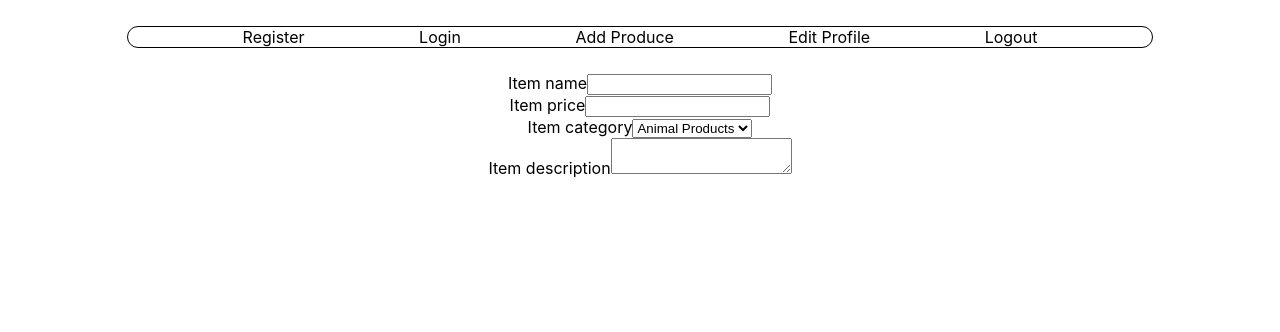
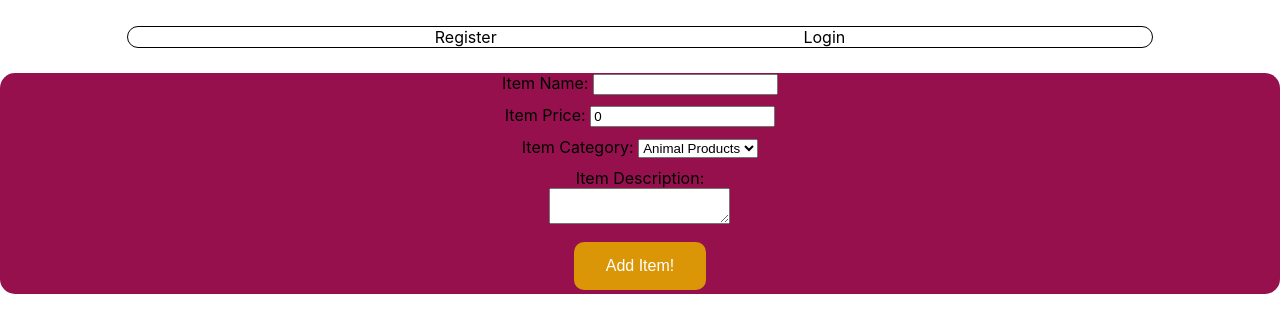
Before and after one commit to ChristopherHenao/marketplace-frontend, a React (Create React App) app: page /add-produce in a window 1280 px wide. Shown: the top 332 px of the page. Built offline with nearby package versions, Linux system fonts and the light colour scheme.

Commit message:
render corrct navBar links when logged in, added some styling and functionality to addItem form, current 500 error when trying to add new item

```diff
--- a/src/App.css
+++ b/src/App.css
@@ -127,3 +127,41 @@
   margin: 4px 2px;
   cursor: pointer;
 }
+
+/* Add Item Form Styling */
+
+#addItemFormContainer {
+  background-color:rgb(150, 16, 78);
+  border-radius: 15px;
+  display:flex;
+  flex-direction:column;
+  justify-content: center;
+  align-items:center;
+}
+
+#itemPriceDiv {
+  margin-top: 10px;
+  margin-bottom: 10px;
+}
+
+#itemCategoryDiv {
+  margin-bottom: 10px;
+}
+
+#itemDescriptionDiv {
+  margin-bottom: 10px;
+}
+
+#add-button {
+  background-color: #da9606;
+  border: none;
+  border-radius:10px;
+  color: white;
+  padding: 15px 32px;
+  text-align: center;
+  text-decoration: none;
+  display: inline-block;
+  font-size: 16px;
+  margin: 4px 2px;
+  cursor: pointer;
+}
--- a/src/components/AddItem.js
+++ b/src/components/AddItem.js
@@ -1,25 +1,70 @@
-import React from 'react'
+import React, { useState } from 'react'
+import axiosWithAuth from '../utils/axiosWithAuth';
+
+const initialValues = {
+    item_name: '',
+    item_price: 0,
+    item_category: '',
+    item_description: '',
+}
 
 const AddItem = () => {
 
+    const [ addFormValues, setAddFormValues ] = useState(initialValues);
+
+    const addItem = () => {
+        axiosWithAuth()
+        .post('/items', {...addFormValues, id:Date.now()})
+            .then(res => {
+                console.log(res.data)
+            })
+            .catch(err => {
+                console.log('This did not work: ', err)
+            })
+    }
+
+    const handleChanges = (e) => {
+        setAddFormValues({
+            ...addFormValues,
+            [e.target.name]: e.target.value
+        })
+    }
+
+    const handleSubmit = (e) => {
+        e.preventDefault()
+        addItem()
+    }
+
+
     return (
         <div id="addItemFormContainer">
-            <form id="addItemForm">
+            <form id="addItemForm" onSubmit={handleSubmit}>
                 <div id="itemNameDiv">
-                    <label>Item name
-                        <input name="item_name" type="text"></input>
-                    </label>
+                    <label>Item Name: </label>
+                        <input
+                            name="item_name"
+                            type="text"
+                            value={addFormValues.item_name}
+                            onChange={handleChanges}
+                        />
                 </div>
 
                 <div id="itemPriceDiv">
-                    <label>Item price
-                        <input name="item_price" type="text"></input>
-                    </label>
+                    <label>Item Price: </label>
+                        <input
+                            name="item_price"
+                            type="number"
+                            value={addFormValues.item_price}
+                            onChange={handleChanges}
+                        />
                 </div>
 
                 <div id="itemCategoryDiv">
-                    <label>Item category
-                        <select name="item_category">
+                    <label>Item Category: </label>
+                        <select
+                            name="item_category"
+                            value={addFormValues.item_category}
+                            onChange={handleChanges}>
                             <option>Animal Products</option>
                             <option>Beans</option>
                             <option>Cereals - Maize</option>
@@ -32,14 +77,18 @@ const AddItem = () => {
                             <option>Vegetables</option>
                             <option>Other</option>
                         </select>
-                    </label>
                 </div>
 
                 <div id="itemDescriptionDiv">
-                    <label>Item description
-                        <textarea name="item_description"></textarea>
-                    </label>
+                    <label>Item Description: </label>
+                    <br/>
+                        <textarea
+                            name="item_description"
+                            value={addFormValues.item_description}
+                            onChange={handleChanges}
+                        />
                 </div>
+                <button id="add-button">Add Item!</button>
             </form>
         </div>
     )
--- a/src/components/ItemList.js
+++ b/src/components/ItemList.js
@@ -15,7 +15,7 @@ const ItemList = (props) => {
         })
     }
 
-    console.log(props.isLoggedIn)
+    // console.log(props.isLoggedIn)
 
     useEffect(() => {
         getItems()
--- a/src/components/LoginPage.js
+++ b/src/components/LoginPage.js
@@ -23,7 +23,7 @@ const LoginPage = (props) => {
             // console.log(res.data.token);
             localStorage.setItem('token', res.data.token)
             props.dispatch(loggedIn())
-            // push('/')
+            push('/')
 
           })
           .catch(err => {
--- a/src/components/NavBar.js
+++ b/src/components/NavBar.js
@@ -1,16 +1,34 @@
 import React from 'react'
 import { Link } from 'react-router-dom'
 import { connect } from 'react-redux';
+import { logOut } from '../actions/actions';
+import { useHistory } from 'react-router';
 
-const NavBar = () => {
+
+const NavBar = (props) => {
+const { isLoggedIn } = props;
+const { push } = useHistory();
+
+const handleLogout = () => {
+    props.dispatch(logOut())
+    localStorage.removeItem('token')
+    push('/');
+}
 
     return (
-        <div className="navbar">
+        <div>
+        {isLoggedIn ?
+            <div className="navbar">
+            <Link to="/">Home</Link>
+            <Link to="/add-produce">Add Produce</Link>
+            <Link to="/edit-profile">Edit Profile</Link>
+            <Link onClick={handleLogout}>Logout</Link>
+            </div>
+            :
+            <div className="navbar">
             <Link to="/register">Register</Link>
             <Link to="/login">Login</Link>
-            <Link to="/add-produce">Add Produce</Link>
-            <Link to="/edit-profile">Edit Profile</Link>
-            <Link>Logout</Link>
+            </div>}
         </div>
     )
 }
--- a/src/reducer/reducer.js
+++ b/src/reducer/reducer.js
@@ -16,12 +16,12 @@ const itemReducer = (state = initialState, action) => {
         case LOGGED_IN:
             return {
                 ...state,
-                isLoggedIn: (!state.isLoggedIn)
+                isLoggedIn: true
             }
         case LOG_OUT:
             return {
                 ...state,
-                isLoggedIn: (!state.isLoggedIn)
+                isLoggedIn: false
             }
         default:
             return state;
--- /dev/null
+++ b/src/utils/axiosWithAuth.js
@@ -0,0 +1,11 @@
+import axios from 'axios'
+const axiosWithAuth = () => {
+    const token = localStorage.getItem('token')
+    return axios.create({
+        baseURL: 'https://buildweekproject.herokuapp.com/api',
+        headers: {
+            authorization: token
+        }
+    })
+}
+export default axiosWithAuth
```
